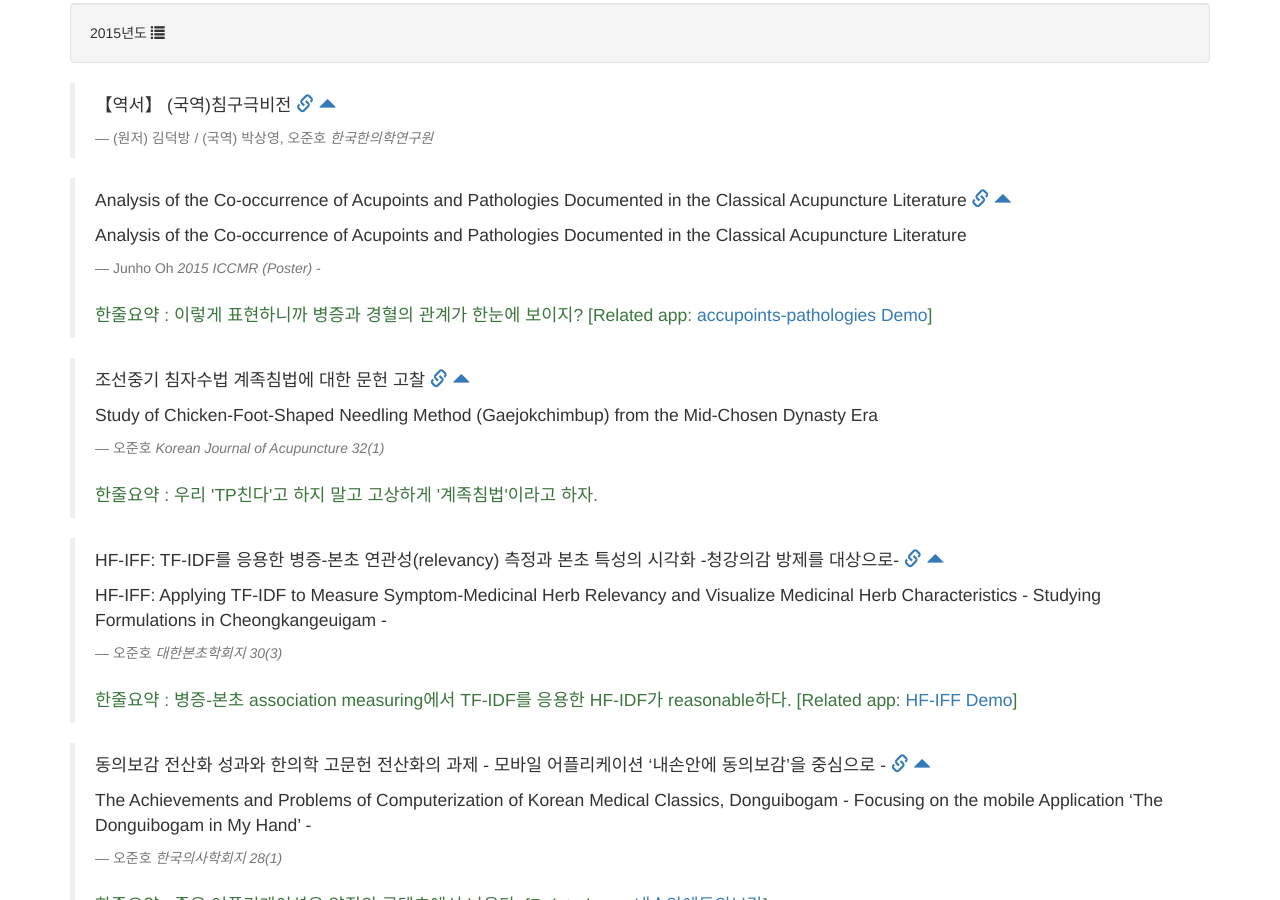
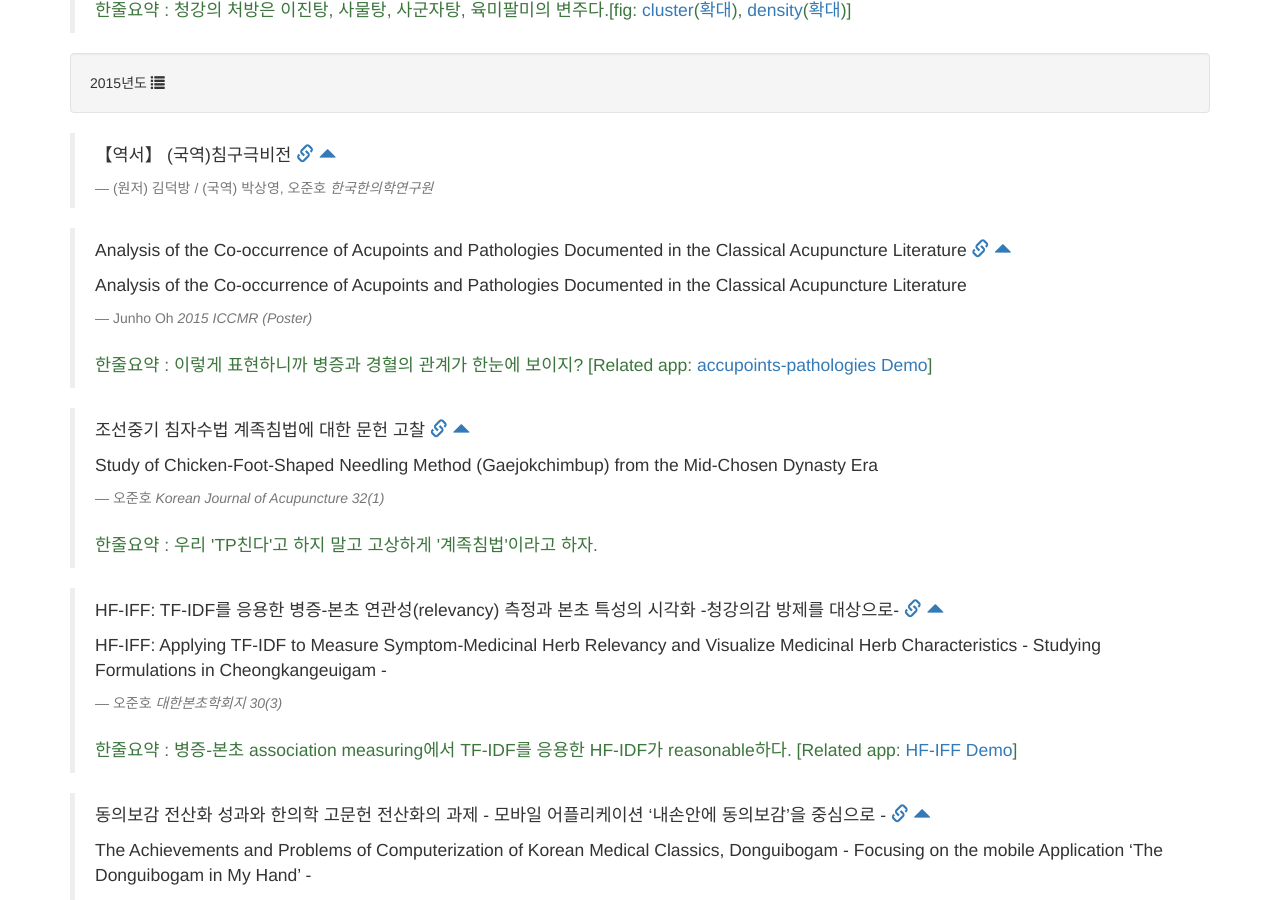
Before and after one commit to pinedance/research, a Jekyll site: the page built from list.html, in a window 1280 px wide and 900 px high, scrolled down 9095 px. Built offline with Jekyll 4.4.1, drawn with Linux system fonts in a browser that asks for light colours; nearby versions of some CDN libraries; some of the changed text lies outside the part shown.

```diff
--- a/_data/researchData.yaml
+++ b/_data/researchData.yaml
@@ -333,6 +333,7 @@
     year: "#year2013"
     author: 오준호, 권오민
     cite: 민족문화 41()
+    summary: '관련자료 : <a target="_blank" href="http://www.bookpot.net/news/articleView.html?idxno=90">한의학 분야 번역현황 논문으로 총정리</a>]'
   - title: 조선후기 세시풍속과 의학 -의방합편(醫方合編) 월행(月行)을 중심으로-
     titleEn: A Study on Annual Cyclical Rituals and Medicine in the late Joseon Dynasty  - With focus on Uibanghappyeon 'Wolhaeng' -
     ref: http://society.kisti.re.kr/sv/SV_svpsbs03V.do?method=view&menuid=1&subid=13&atclCtrlNo=JAKO201325441241086
@@ -396,7 +397,7 @@
     ref: http://www.imr-cite.com/article/S2213-4220(15)00271-1/abstract
     year: "#year2015"
     author: Junho Oh
-    cite: 2015 ICCMR (Poster) -
+    cite: 2015 ICCMR (Poster)
     summary: '한줄요약 : 이렇게 표현하니까 병증과 경혈의 관계가 한눈에 보이지? [Related app: <a target="_blank" href="http://pinedance.github.io/demo.html#/accupoints-pathologies">accupoints-pathologies Demo</a>]'
   - title: 조선중기 침자수법 계족침법에 대한 문헌 고찰
     titleEn: Study of Chicken-Foot-Shaped Needling Method (Gaejokchimbup) from the Mid-Chosen Dynasty Era
```
